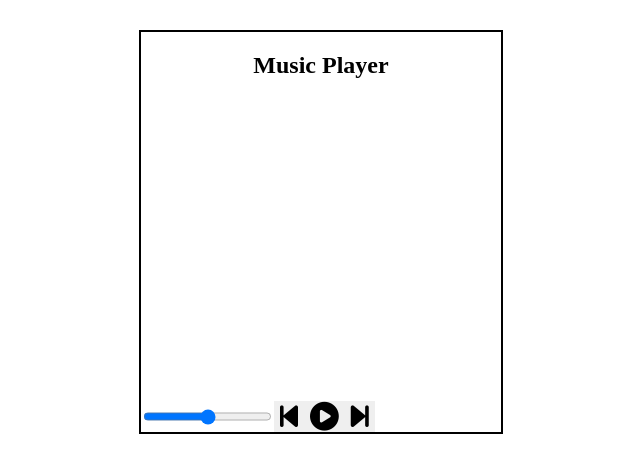
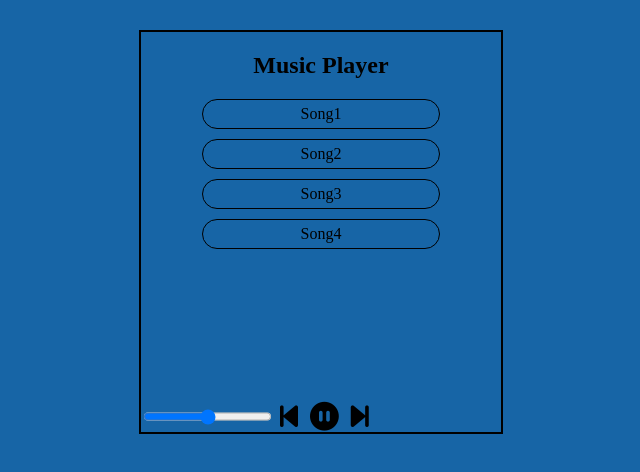
Before and after one commit to vishnukantshukla/Web-Development-By-Samarth-Bhaiya-Coding-Blocks, a plain HTML site: page Jquery/Project/MusicPlayer/index.html in a window 1280 px wide. Both pictures are taken after a click on the button 643 px from the left and 416 px from the top of the page. Shown: the whole page, without its empty margins (319-959 px from the left). Drawn offline with Linux system fonts and the light colour scheme.

Commit message:
updated files

```diff
--- a/Jquery/Project/MusicPlayer/app.js
+++ b/Jquery/Project/MusicPlayer/app.js
@@ -1,2 +1,75 @@
 const playBtn = document.querySelector('#play-btn');
-const progress = document.querySelector('#play-btn');
+const progress = document.querySelector('#progress');
+const songList = document.querySelector('#song-list');
+
+let songs = [
+    {
+        name: 'Song1',
+        id:1
+    },
+    {
+        name: 'Song2',
+        id:2
+    },
+    {
+        name: 'Song3',
+        id:3
+    },
+    {
+        name: 'Song4',
+        id:4
+    }
+]
+
+const audio=new Audio('./Assets/Song1.mp3');
+// show songs in ul
+for(let song of songs){
+    const li=document.createElement('li');
+    li.innerText=song.name;
+    li.setAttribute('id',song.id);
+    li.classList.add('song-item'); // styling ke liye kiya hai
+    songList.append(li);
+}
+
+// play button click
+playBtn.addEventListener('click',function(){
+    audio.paused ? audio.play() : audio.pause();
+    if(playBtn.children[0].classList.contains('fa-circle-play')){
+        playBtn.children[0].classList.remove('fa-circle-play');
+
+        playBtn.children[0].classList.add('fa-circle-pause');
+
+    }
+    else{
+        playBtn.children[0].classList.remove('fa-circle-pause');
+
+        playBtn.children[0].classList.add('fa-circle-play');
+    }
+})
+
+
+// current time ko dekho
+
+audio.addEventListener('timeupdate',function(){
+    const currentProgress=audio.currentTime *100/audio.duration;
+    progress.value=currentProgress;
+})
+
+// input ko apne hisab se agge pichhe set kar dena
+
+progress.addEventListener('change',function(){
+    const updateTime = audio.duration * progress.value /100; // yah pe revse enginneering ki hai
+    audio.currentTime = updateTime;
+})
+
+// ganna khud se kro select
+
+songList.addEventListener('click',function(e){
+    let songId=e.target.getAttribute('id'); // yeese id mil jayehe
+    audio.src =`./assets/song${songId}.mp3`;
+    audio.currentTime=0;
+    audio.play();
+    playBtn.children[0].classList.remove('fa-circle-play');
+
+    playBtn.children[0].classList.add('fa-circle-pause');
+})
--- a/Jquery/Project/MusicPlayer/style.css
+++ b/Jquery/Project/MusicPlayer/style.css
@@ -1,3 +1,6 @@
+*{
+    background-color: rgba(23, 101, 166);
+}
 button{
     border: none;
     background-color: none;
@@ -22,6 +25,7 @@ i{
     height: 400px;
     margin: 30px auto;
     text-align: center;
+
 }
 #play-section{
     position: absolute;
@@ -29,3 +33,16 @@ i{
     display: flex;
     justify-content: center;
 }
+
+.song-item{
+    border: 1px solid black;
+    border-radius: 20px;
+    padding: 5px 10px;
+    margin: 10px auto;
+    cursor: pointer;
+    width: 60%;
+}
+
+.song-item:hover{
+    background-color: grey;
+}
```
Also changed, not shown: 2 other files.
